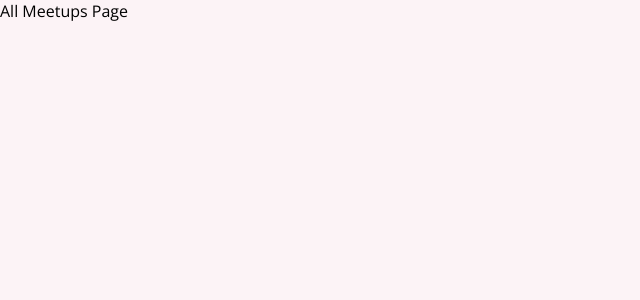
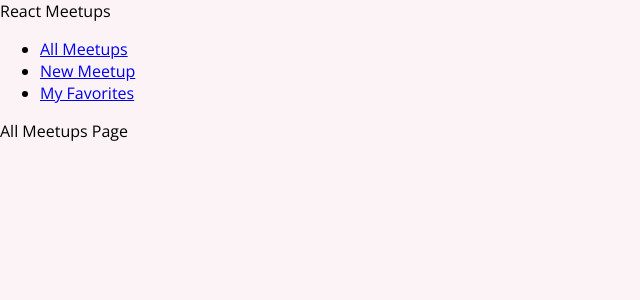
Before and after one commit to joyao/Meetup_React, a React (Create React App) app: page / in a window 1280 px wide. Shown: the top 300 px of the page, without its empty margins (0-640 px from the left). Built offline with nearby package versions, Linux system fonts and the light colour scheme.

Commit message:
[feat] Add navigation and links

```diff
--- a/src/App.js
+++ b/src/App.js
@@ -3,10 +3,12 @@ import { Route, Switch } from "react-router-dom";
 import AllMeetupsPage from "./pages/AllMeetups";
 import NewMeetupPage from "./pages/NewMeetup";
 import FavoritesPage from "./pages/Favorites";
+import MainNavigation from "./components/layout/MainNavigation";
 
 const App = () => {
     return (
         <div>
+            <MainNavigation />
             <Switch>
                 <Route path="/" exact={true}>
                     <AllMeetupsPage />
--- /dev/null
+++ b/src/components/layout/MainNavigation.js
@@ -0,0 +1,24 @@
+import { Link } from "react-router-dom";
+
+const MainNavigation = () => {
+    return (
+        <header>
+            <div>React Meetups</div>
+            <nav>
+                <ul>
+                    <li>
+                        <Link to="/">All Meetups</Link>
+                    </li>
+                    <li>
+                        <Link to="/new-meetup">New Meetup</Link>
+                    </li>
+                    <li>
+                        <Link to="/favorites">My Favorites</Link>
+                    </li>
+                </ul>
+            </nav>
+        </header>
+    );
+};
+
+export default MainNavigation;
```
